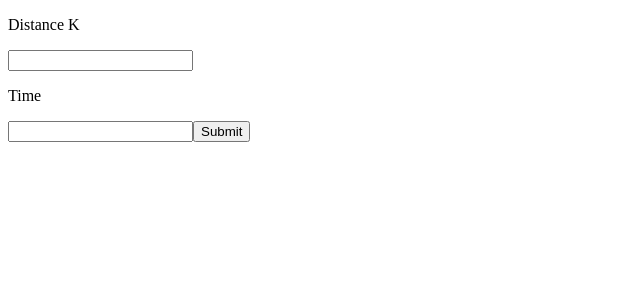
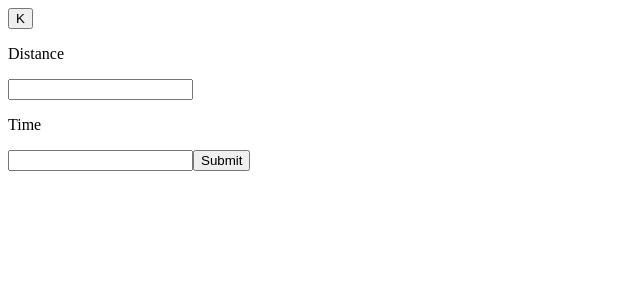
Before and after one commit to leo-generali/running-tool, a React (Create React App) app: page / in a window 1280 px wide. Shown: the top 300 px of the page, without its empty margins (0-640 px from the left). Built offline with nearby package versions, Linux system fonts and the light colour scheme.

Commit message:
Seperates calculator into different components

```diff
--- a/src/Components/App.js
+++ b/src/Components/App.js
@@ -1,14 +1,26 @@
 import React, { Component } from 'react';
 import { formatPace } from '../helpers'
+import Result from './Result'
+import Calc from './Calc'
 
 class App extends Component {
-  state = {
-    time: 20,
-    distance: 5,
-    pace: 4,
-    paceStr: "4:00",
-    isKilometers: true
-  };
+  constructor(){
+    super()
+
+    this.changeDistanceType=this.changeDistanceType.bind(this);
+    this.updateDistance=this.updateDistance.bind(this);
+    this.updateTime=this.updateTime.bind(this);
+    this.updatePace=this.updatePace.bind(this);
+
+    this.state = {
+      time: 20,
+      distance: 5,
+      pace: 4,
+      paceStr: "",
+      isKilometers: true
+    };
+  }
+
 
   updateDistance = (e) => {
     const d = Number(e.target.value);
@@ -37,16 +49,28 @@ class App extends Component {
     })
   }
 
+  changeDistanceType(){
+    this.setState(prevState => ({
+      isKilometers: !prevState.isKilometers
+    }));
+  }
+
   render() {
 
     return (
-      <form onSubmit={this.updatePace}>
-        <p>Distance <span id="distanceType">K</span></p>
-        <input type="number" onChange={this.updateDistance}/>
-        <p>Time</p>
-        <input type="number" onChange={this.updateTime} />
-        <input type="submit" />
-      </form>
+      <div>
+        <Calc
+          updateDistance={this.updateDistance}
+          updateTime={this.updateTime}
+          updatePace={this.updatePace}
+          isKilometers={this.state.isKilometers}
+         />
+
+        <Result
+          paceStr={this.state.paceStr}
+          isKilometers={this.state.isKilometers}
+        />
+      </div>
     );
   }
 }
--- /dev/null
+++ b/src/Components/Calc.js
@@ -0,0 +1,31 @@
+import React, { Component } from 'react';
+
+class Calc extends Component{
+  render(){
+    return(
+
+      <div>
+        <button onClick={this.props.changeDistanceType}>{this.props.isKilometers ? "K" : "M"}</button>
+        <form onSubmit={this.props.updatePace}>
+          <p>Distance</p>
+          <input
+            type="number"
+            onChange={this.props.updateDistance}
+            placeholder={this.props.distance}
+            step="any"
+          />
+          <p>Time</p>
+          <input
+            type="number"
+            onChange={this.props.updateTime}
+            placeholder={this.props.time}
+            step="any"
+          />
+          <input type="submit" />
+        </form>
+      </div>
+    )
+  }
+}
+
+export default Calc
--- /dev/null
+++ b/src/Components/Result.js
@@ -0,0 +1,14 @@
+import React, { Component } from 'react';
+
+class Result extends Component {
+  render() {
+
+    return(
+      <p>
+      {this.props.paceStr}
+      </p>
+    )
+  }
+}
+
+export default Result;
```
Also changed, not shown: 1 other file (tests, documents, lock files or other folders).
